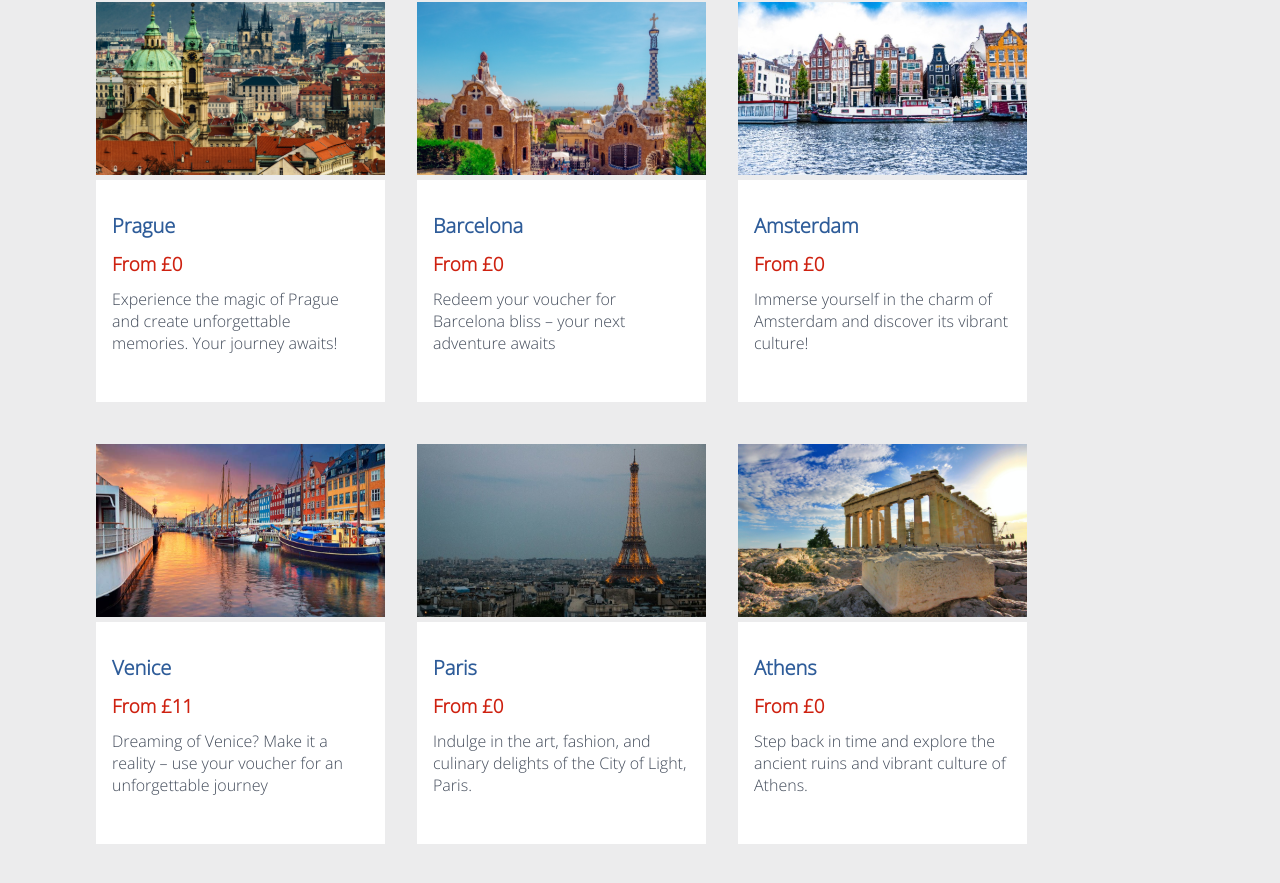
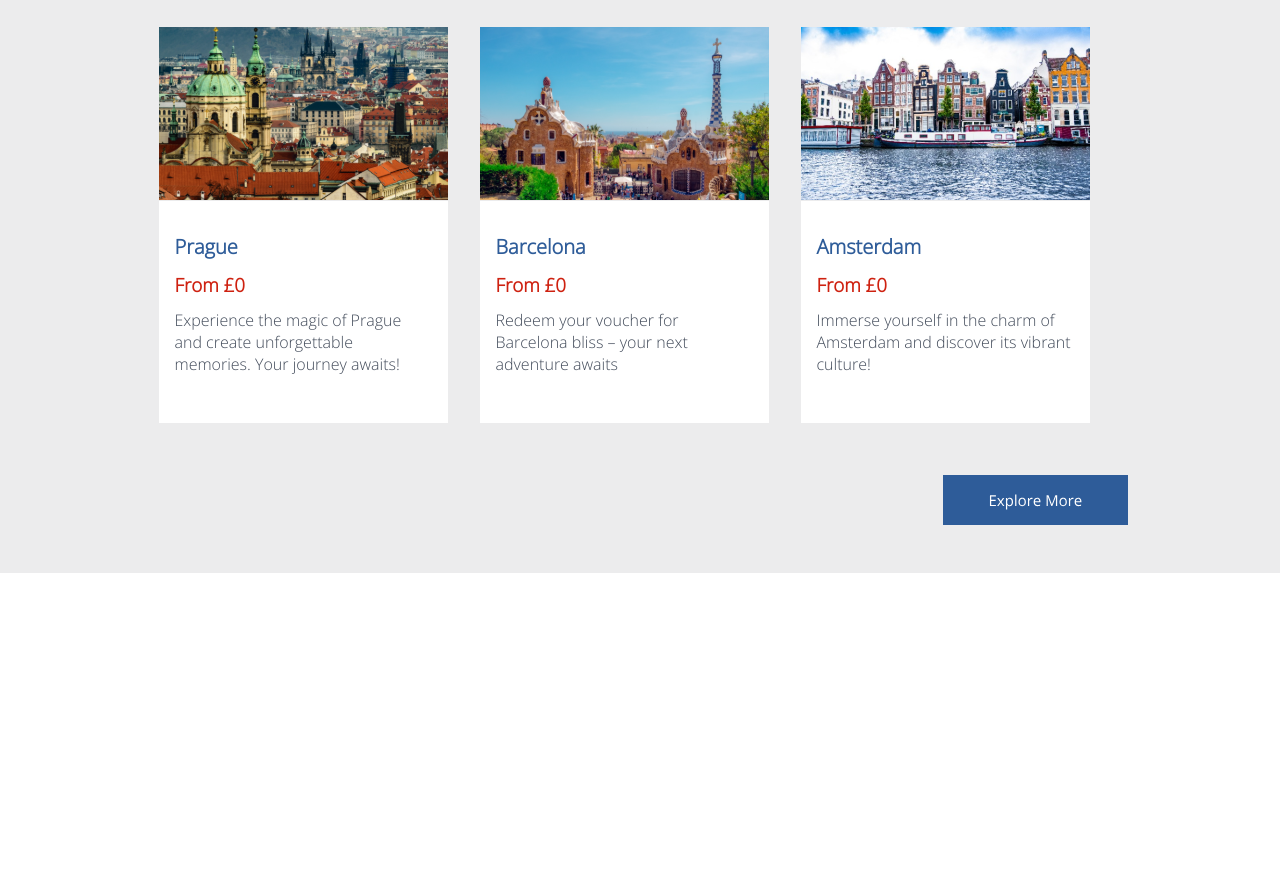
Before and after one commit to viachiyu/hackathon-BA-project, a React (Create React App) app: page /feature in a window 1280 px wide. Shown: the part 319-1202 px from the top of the page. After the commit the page ends 892 px from the top, so only its background shows below. Built offline with nearby package versions, Linux system fonts and the light colour scheme.

Commit message:
add button stuff

```diff
--- a/src/components/DestinationCard/DestinationCard.jsx
+++ b/src/components/DestinationCard/DestinationCard.jsx
@@ -2,19 +2,19 @@ import "./DestinationCard.scss";
 import prague from "../../assets/images/Prague.svg";
 import barcelona from "../../assets/images/Barcelona.svg";
 import amsterdam from "../../assets/images/Amsterdam.svg";
-import venice from "../../assets/images/Venice.svg";
-import athens from "../../assets/images/Athens.svg";
-import paris from "../../assets/images/Paris.svg";
+// import venice from "../../assets/images/Venice.svg";
+// import athens from "../../assets/images/Athens.svg";
+// import paris from "../../assets/images/Paris.svg";
 import { Link } from "react-router-dom";
 
-const images = [prague, barcelona, amsterdam, venice, paris, athens];
+const images = [prague, barcelona, amsterdam];
 
 function DestinationCard({ destination }) {
   return (
     <article className="card">
       {destination.map((dest, index) => (
         <Link
-          to="https://www.britishairways.com/travel/home/public/en_gb/"
+          to="https://www.britishairways.com/en-gb/flights-and-holidays/flights"
           className="card__link"
         >
           <div key={index} className="card__wrapper">
--- a/src/components/DestinationCard/DestinationCard.scss
+++ b/src/components/DestinationCard/DestinationCard.scss
@@ -5,18 +5,27 @@
 
 .card {
   display: flex;
-  flex-wrap: wrap;
+  width: 100%;
+  justify-content: center;
+
   &__wrapper {
     width: 289px;
-    height: 250px;
     margin-right: 2rem;
-    margin-bottom: 12rem;
+    margin-bottom: 2rem;
+    transition: transform 0.3s ease, box-shadow 0.3s ease; // Added transition for transform and box-shadow
+
+    &:hover {
+      transform: scale(1.05);
+      box-shadow: 0 0 10px rgba(0, 0, 0, 0.2); // Added box-shadow on hover
+    }
   }
 
   &__link {
     text-decoration: none;
   }
+
   &__text {
+    transform: translateY(-4px);
     background-color: white;
     padding: 2rem 1rem 1rem 1rem;
   }
--- a/src/data/destinations.js
+++ b/src/data/destinations.js
@@ -17,23 +17,23 @@ const destinations = [
     description:
       "Immerse yourself in the charm of Amsterdam and discover its vibrant culture!",
   },
-  {
-    name: "Venice",
-    price: "From £11",
-    description:
-      "Dreaming of Venice? Make it a reality – use your voucher for an unforgettable journey",
-  },
-  {
-    name: "Paris",
-    price: "From £0",
-    description:
-      "Indulge in the art, fashion, and culinary delights of the City of Light, Paris.",
-  },
-  {
-    name: "Athens",
-    price: "From £0",
-    description:
-      "Step back in time and explore the ancient ruins and vibrant culture of Athens.",
-  },
+  // {
+  //   name: "Venice",
+  //   price: "From £11",
+  //   description:
+  //     "Dreaming of Venice? Make it a reality – use your voucher for an unforgettable journey",
+  // },
+  // {
+  //   name: "Paris",
+  //   price: "From £0",
+  //   description:
+  //     "Indulge in the art, fashion, and culinary delights of the City of Light, Paris.",
+  // },
+  // {
+  //   name: "Athens",
+  //   price: "From £0",
+  //   description:
+  //     "Step back in time and explore the ancient ruins and vibrant culture of Athens.",
+  // },
 ];
 export default destinations;
--- a/src/pages/FeaturePage/FeaturePage.jsx
+++ b/src/pages/FeaturePage/FeaturePage.jsx
@@ -1,6 +1,8 @@
 import DestinationCard from "../../components/DestinationCard/DestinationCard";
 import "./FeaturePage.scss";
 import destinations from "../../data/destinations";
+import explore from "../../assets/icons/explore-more.svg";
+import { Link } from "react-router-dom";
 
 function FeaturePage() {
   const destinationsWithImages = destinations.map((destination) => ({
@@ -15,13 +17,20 @@ function FeaturePage() {
         <h2 className="feature__text">
           {" "}
           Check the destinations to redeem your voucher value of{" "}
-          <span className="feature__price">£350</span> and let the adventure
+          <span className="feature__price"> £350 </span> and let the adventure
           begin!
         </h2>
       </div>
       <section className="feature__container">
         <DestinationCard destination={destinationsWithImages} />
       </section>
+
+      <Link
+        to="https://www.britishairways.com/travel/home/public/en_gb/"
+        className="feature__button"
+      >
+        <img src={explore} />
+      </Link>
     </main>
   );
 }
--- a/src/pages/FeaturePage/FeaturePage.scss
+++ b/src/pages/FeaturePage/FeaturePage.scss
@@ -14,17 +14,23 @@
   }
 
   &__text {
-    padding-bottom: 3rem;
+    padding-bottom: 2rem;
     font-size: 18px;
     color: #021b41;
   }
   &__price {
     color: #ce2110;
+    font-size: 24px;
   }
 
   &__container {
     display: flex;
-    gap: 8px;
     width: 100%;
+    padding: 2rem 2rem 1rem 2rem;
+  }
+  &__button {
+    display: flex;
+    flex-direction: row-reverse;
+    padding-right: 3.5rem;
   }
 }
```
Also changed, not shown: src/assets/icons/explore-more.svg (added).
